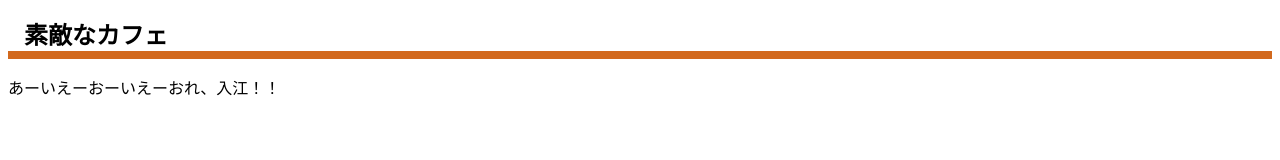
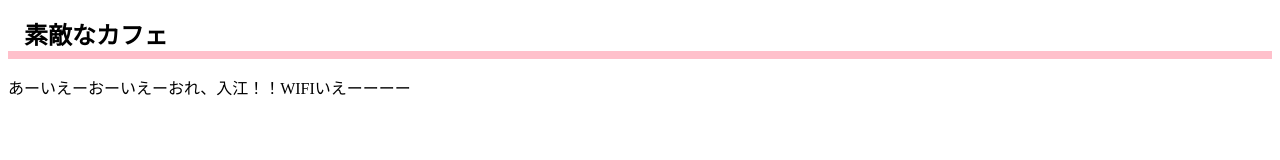
Before and after one commit to ny7314/mycafe, a plain HTML site: page index.html in a window 1280 px wide. Drawn offline with Linux system fonts and the light colour scheme.

Commit message:
Add files via upload

```diff
--- a/css/style.css
+++ b/css/style.css
@@ -1,5 +1,5 @@
 h1 {
   font-size: 24px;
   padding-left: 16px;
-  border-bottom: 8px solid chocolate;
+  border-bottom: 8px solid pink;
 }
--- a/index.html
+++ b/index.html
@@ -9,6 +9,6 @@
 </head>
 <body>
   <h1>素敵なカフェ</h1>
-  <p>あーいえーおーいえーおれ、入江！！</p>
+  <p>あーいえーおーいえーおれ、入江！！WIFIいえーーーー</p>
 </body>
 </html>
```
